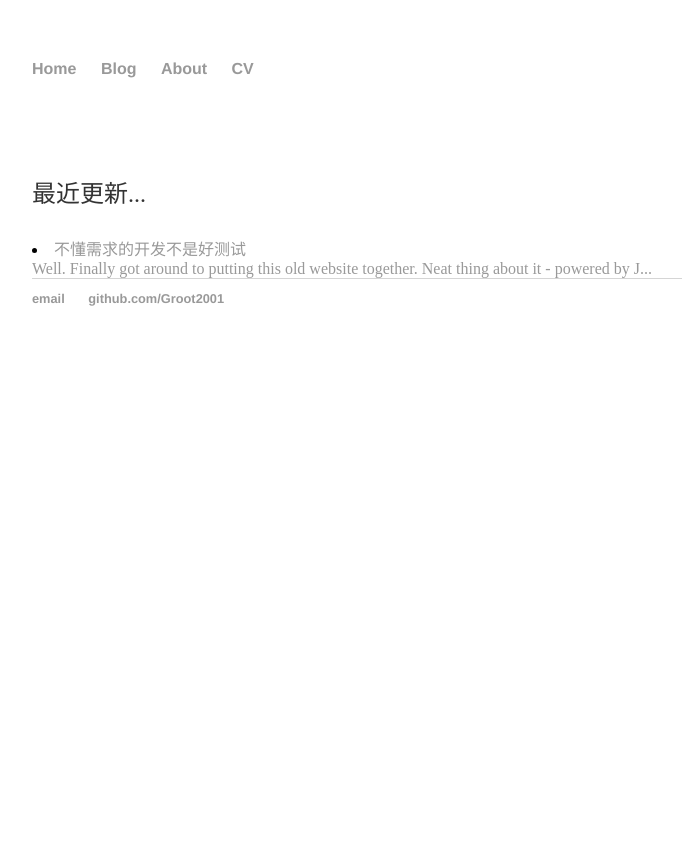
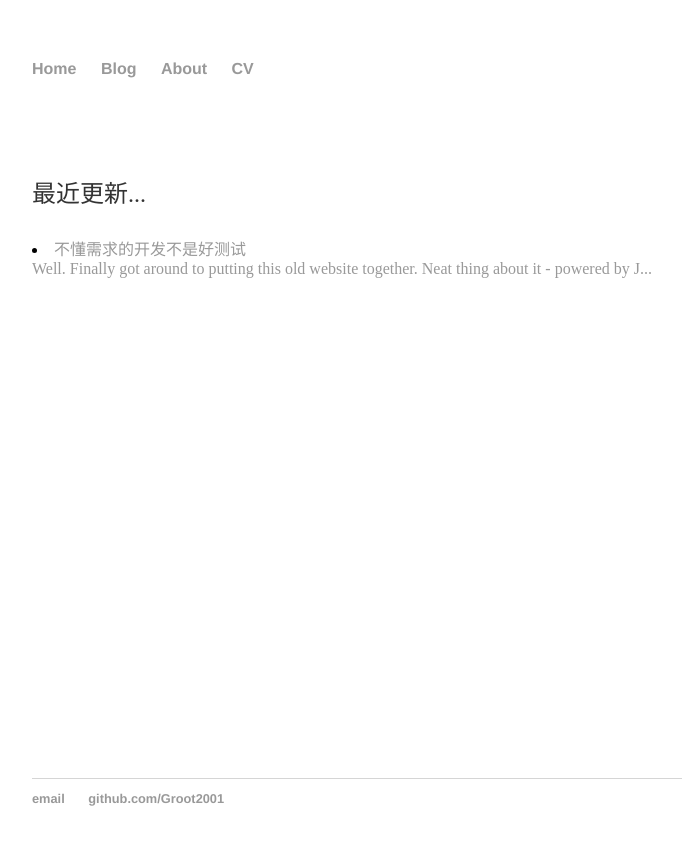
Before and after one commit to Groot2001/groot2001.github.io, a Jekyll site: the page built from index.html, in a window 1280 px wide. Shown: the top 845 px of the page, without its empty margins (160-842 px from the left). Built offline with Jekyll 4.4.1, drawn with Linux system fonts in a browser that asks for light colours.

Commit message:
Update default.html

```diff
--- a/_layouts/default.html
+++ b/_layouts/default.html
@@ -17,7 +17,7 @@
 		<div class="container">
 			{{ content }}
 		</div>
-		<footer style="margin-bottom: 50px">
+		<footer style="margin-top: 500px">
     		<ul>
         		<li><a href="mailto:youngboy71@163.com">email</a></li>
         		<li><a href="https://github.com/Groot2001">github.com/Groot2001</a></li>
```
